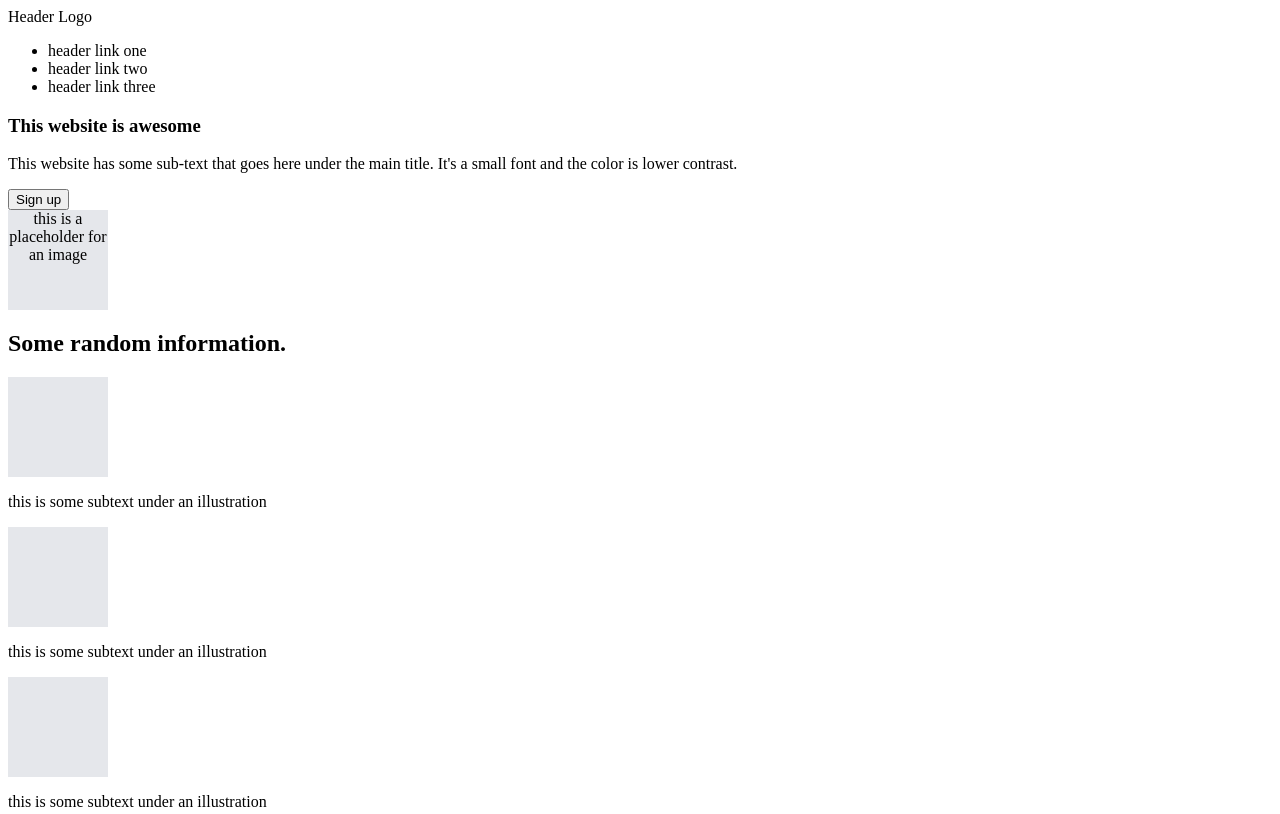
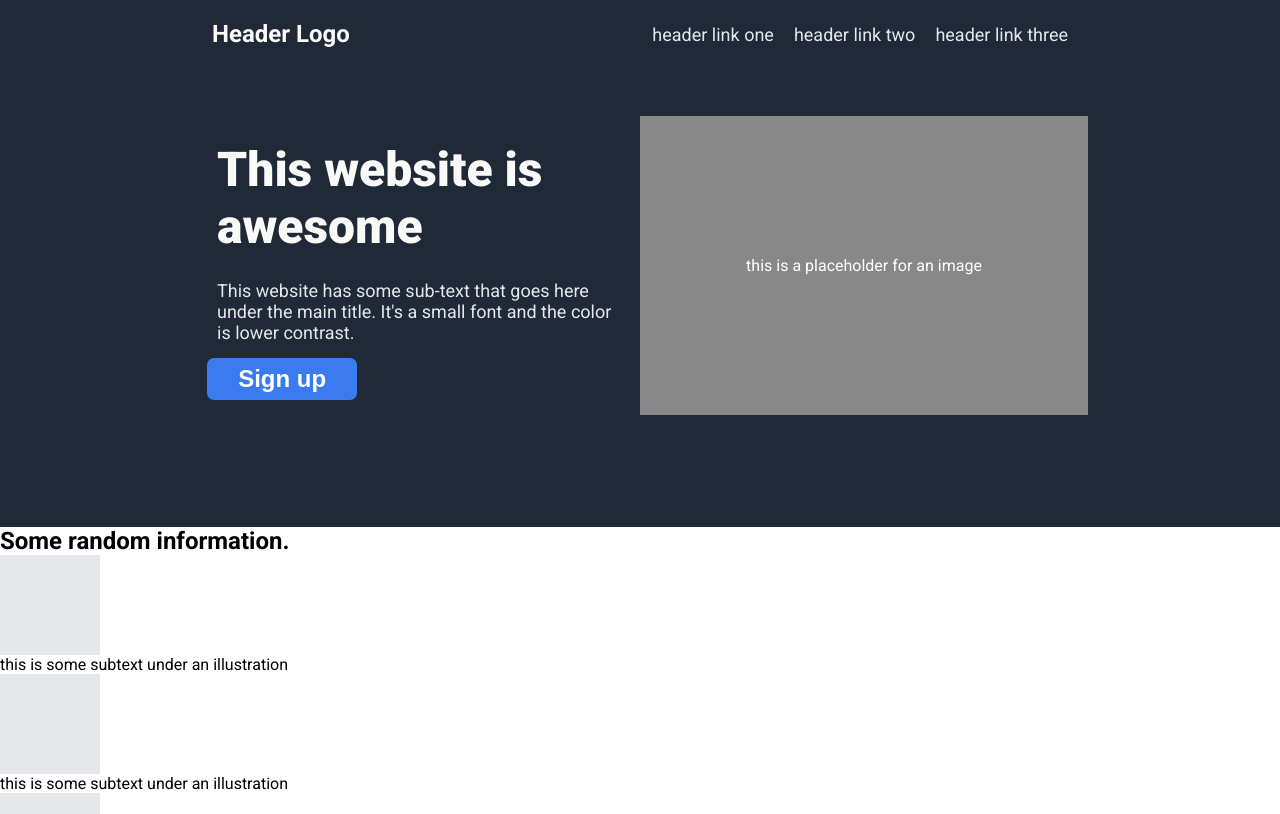
Before and after one commit to PeterSiawish/landing-page, a plain HTML site: page index.html in a window 1280 px wide. Shown: the top 814 px of the page. Drawn offline with Linux system fonts and the light colour scheme; a web font is replaced by a local one.

Commit message:
style header of index.html

```diff
--- a/index.html
+++ b/index.html
@@ -3,29 +3,37 @@
   <head>
     <meta charset="UTF-8" />
     <meta name="viewport" content="width=device-width, initial-scale=1.0" />
+    <link rel="preconnect" href="https://fonts.googleapis.com" />
+    <link rel="preconnect" href="https://fonts.gstatic.com" crossorigin />
+    <link
+      href="https://fonts.googleapis.com/css2?family=Carme&family=Playfair+Display:ital,wght@0,400..900;1,400..900&family=Roboto:ital,wght@0,100..900;1,100..900&display=swap"
+      rel="stylesheet"
+    />
     <title>Landing Page</title>
     <link rel="stylesheet" href="style.css" />
   </head>
   <body>
     <header>
       <nav>
-        <span>Header Logo</span>
+        <h2>Header Logo</h2>
         <ul>
-          <li>header link one</li>
-          <li>header link two</li>
-          <li>header link three</li>
+          <li><a href="">header link one</a></li>
+          <li><a href="">header link two</a></li>
+          <li><a href="">header link three</a></li>
         </ul>
       </nav>
       <section id="hero">
-        <section id="left-hero">
+        <div id="left-hero">
           <h1>This website is awesome</h1>
           <p>
             This website has some sub-text that goes here under the main title.
             It's a small font and the color is lower contrast.
           </p>
           <button>Sign up</button>
-        </section>
-        <div id="image-placeholder">this is a placeholder for an image</div>
+        </div>
+        <div id="image-placeholder-hero">
+          <p>this is a placeholder for an image</p>
+        </div>
       </section>
     </header>
     <main>
--- a/style.css
+++ b/style.css
@@ -1,13 +1,86 @@
-/* header {
+* {
+  margin: 0;
+  padding: 0;
+  box-sizing: border-box;
+}
+
+body {
+  font-family: "Roboto", serif;
+}
+
+header {
   background-color: #1f2937;
-} */
+  display: flex;
+  flex-direction: column;
+}
 
-#image-placeholder {
-  width: 100px;
-  height: 100px;
-  background-color: #e5e7eb;
-  display: inline-block;
-  text-align: center;
+header > nav {
+  display: flex;
+  justify-content: space-between;
+  align-items: center;
+  padding: 20px;
+  margin: 0 12rem;
+}
+
+header > nav > ul {
+  list-style-type: none;
+  display: flex;
+  gap: 20px;
+}
+
+header > nav > ul > li > a {
+  text-decoration: none;
+  color: #e5e7eb;
+  font-size: 18px;
+}
+
+header > nav > h2 {
+  font-size: 24px;
+  color: #f9faf8;
+}
+
+#hero {
+  display: flex;
+  margin: 3rem 12rem 7rem;
+}
+
+#hero h1 {
+  font-size: 48px;
+  color: #f9faf8;
+  font-weight: 900;
+}
+
+#left-hero {
+  flex-basis: 50%;
+  padding: 15px;
+}
+
+#left-hero button {
+  background-color: rgb(59, 123, 240);
+  padding: 0.3em 1.3em;
+  border-radius: 7px;
+  font-size: 24px;
+  color: white;
+  font-weight: 600;
+  border: none;
+}
+
+#left-hero p {
+  color: #e5e7eb;
+  font-size: 18px;
+}
+
+#left-hero * {
+  padding: 10px 10px 15px 10px;
+}
+
+#image-placeholder-hero {
+  background-color: #888888;
+  flex-basis: 50%;
+  display: flex;
+  justify-content: center;
+  align-items: center;
+  color: white;
 }
 
 .card-display {
```
